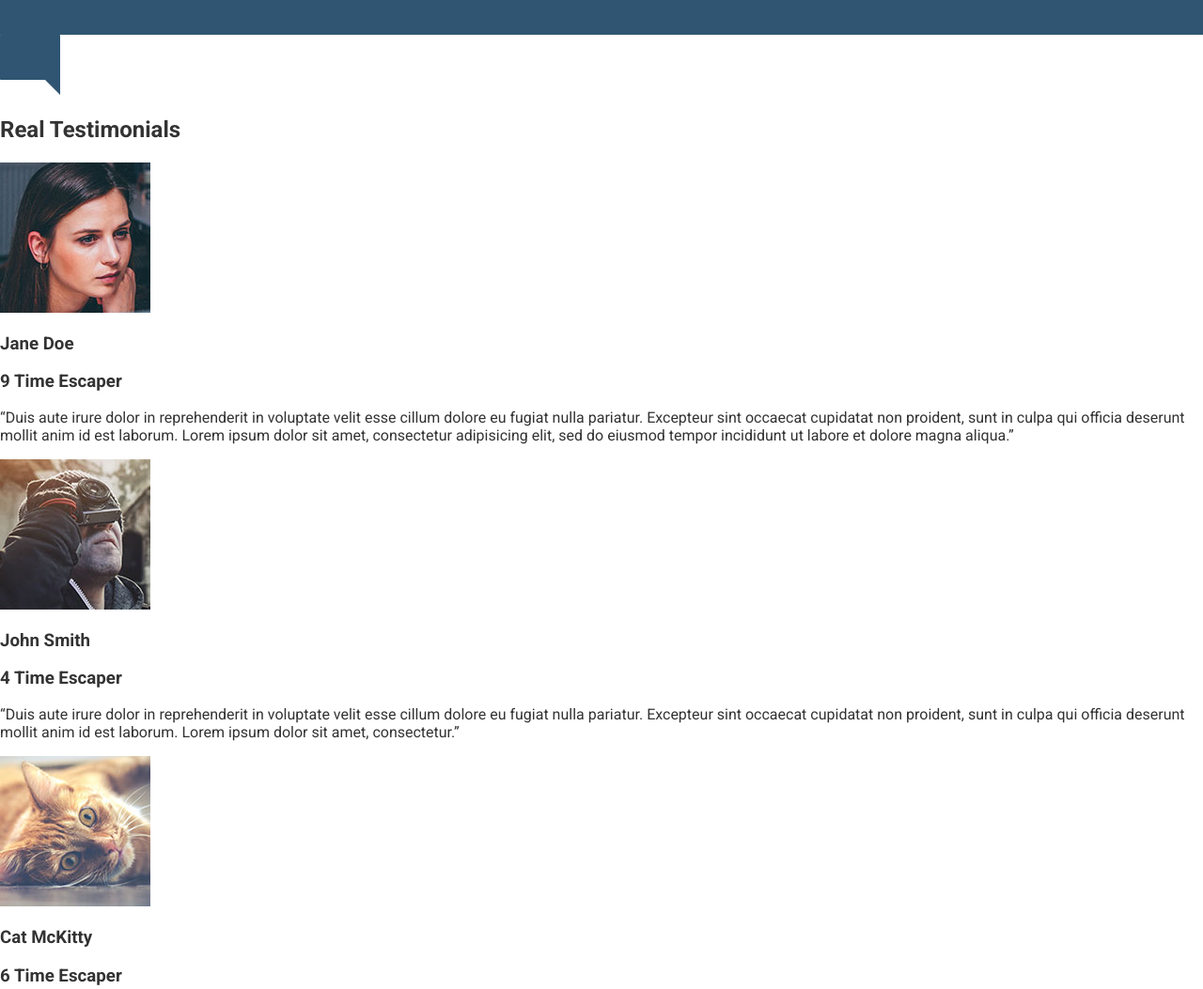
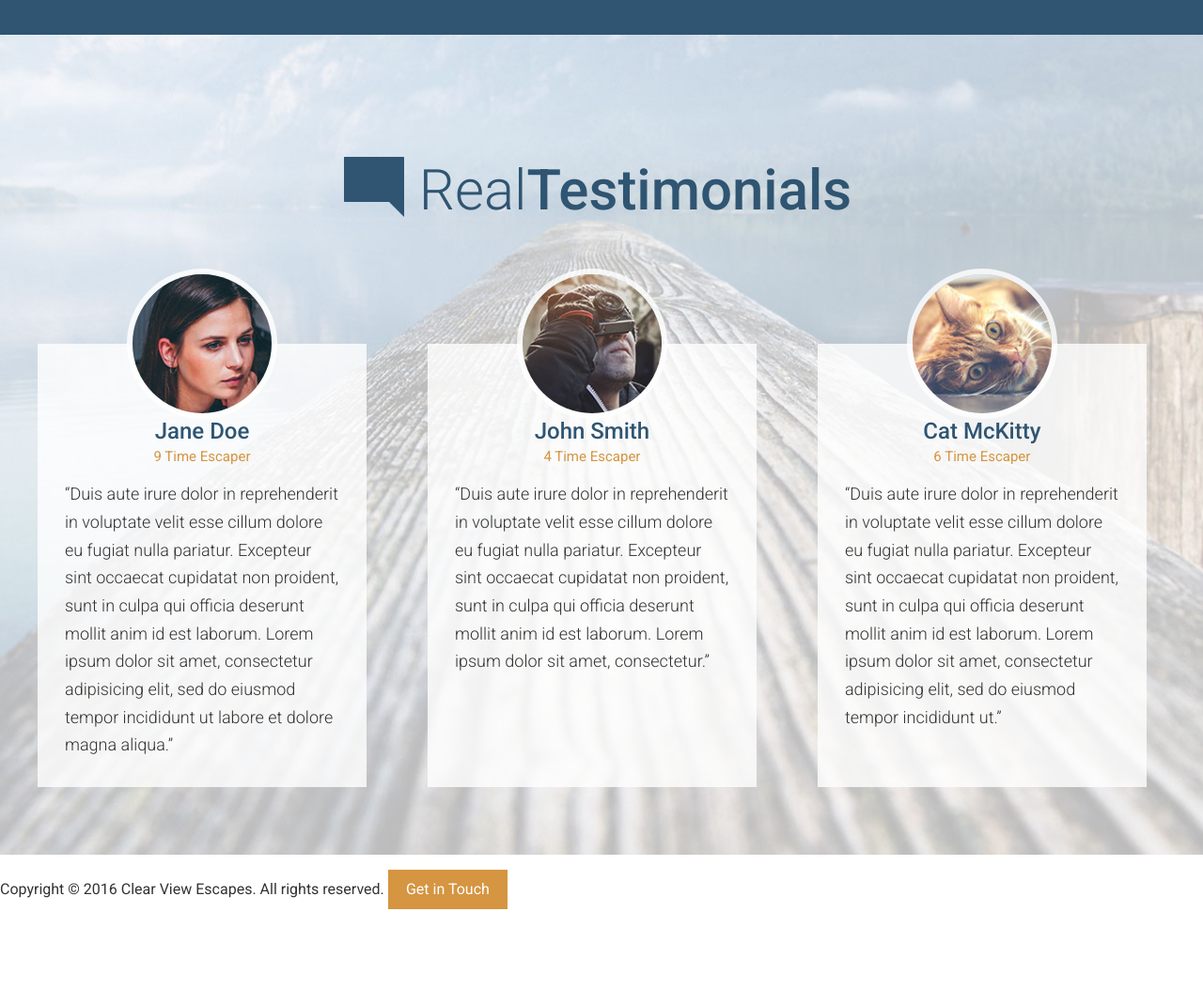
Before and after one commit to amitk2016/mighty-travel, a website: page app/index.html in a window 1280 px wide. Shown: the part 2960-4013 px from the top of the page at 94% size. After the commit the page ends 3944 px from the top, so only its background shows below. Drawn offline with Linux system fonts and the light colour scheme.

Commit message:
testimonial done

```diff
--- a/app/assets/styles/modules/_page-section.css
+++ b/app/assets/styles/modules/_page-section.css
@@ -9,4 +9,14 @@
 	&__blue{
 		background-color: $mainBlue;
 	}
+
+	&--testimonials{
+		background-color: #e0e6ef;
+
+		@mixin atMedium{
+
+		background:url('/assets/images/testimonials-bg.jpg') top center no-repeat;
+		background-size: cover;
+		}
+	}
 }
--- a/app/assets/styles/modules/_row.css
+++ b/app/assets/styles/modules/_row.css
@@ -3,8 +3,20 @@
 
 	@mixin clearfix;
 
+	&--t-padding{
+		padding-top: 80px;
+	}
+
 	&--gutters{
 		margin-right:-65px;
+	}
+
+	&--gutters-small{
+		margin-right:-45px;
+	}
+
+	&--gutters-small > div {
+		padding-right:45px;
 	}
 
 	&--gutters-large{
@@ -58,5 +70,22 @@
 
 	}
 
+	/*Begin Equal height rules*/
+
+		&--equal-height-at-medium{
+
+			@mixin atMedium{
+
+				display:flex;
+
+			}
+			& > div{
+				float: none;
+				display: flex;
+			}
+
+
+
+		}
 
 }
--- a/app/assets/styles/modules/_section-title.css
+++ b/app/assets/styles/modules/_section-title.css
@@ -13,6 +13,11 @@
 	strong{
 		font-weight: 500;
 	}
+
+	&--blue{
+		color:$mainBlue;
+	}
+
 	&__icon{
 		display: block;
 		margin-left: auto;
@@ -24,6 +29,9 @@
 			margin-right:0.5rem;
 			display: inline-block;
 			margin-bottom:0;
+			position: relative;
+			top:8px;
+			left:-8px;
 		}
 	}
 }
--- /dev/null
+++ b/app/assets/styles/modules/_testimonial.css
@@ -0,0 +1,31 @@
+.testimonial{
+	background-color: rgba(255,255,255,0.8);
+	padding:0 1.8125rem 1px 1.8125rem;
+
+	&__photo{
+		border-radius:50%;
+		overflow: hidden;
+		width:160px;
+		height:160px;
+		margin:0 auto -80px auto;
+		position: relative;
+		top:-80px;
+		border:6px solid rgba(255,255,255,0.8);
+	}
+
+	&__title{
+		color:$mainBlue;
+		text-align: center;
+		font-size:1.5rem;
+		font-weight:500;
+		margin:0;
+	}
+
+	&__subtitle{
+		color:$mainOrange;
+		text-align: center;
+		font-size:0.9375rem;
+		font-weight:400;
+		margin:0.25rem 0 1rem 0;
+	}
+}
--- a/app/assets/styles/modules/_wrapper.css
+++ b/app/assets/styles/modules/_wrapper.css
@@ -25,5 +25,16 @@
 		padding-right:0;
 	}
 
+	&--no-padding-until-medium{
+		padding-left:0;
+		padding-right:0;
+
+		@mixin atMedium{
+			padding-left: 18px;
+			padding-right: 18px;
+		}
+
+	}
+
 
 }
--- a/app/assets/styles/styles.css
+++ b/app/assets/styles/styles.css
@@ -11,3 +11,4 @@
 @import "modules/_generic-content-container";
 @import "modules/_section-title";
 @import "modules/_feature-item";
+@import "modules/_testimonial";
--- a/app/index.html
+++ b/app/index.html
@@ -124,24 +124,46 @@
 
   </div>
 
-  <div id="testimonials">
-    <img src="assets/images/icons/comment.svg">
-    <h2>Real Testimonials</h2>
+  <div id="testimonials" class="page-section page-section--testimonials">
+      <div class="wrapper wrapper--no-padding-until-medium">
 
-    <img src="assets/images/testimonial-jane.jpg">
-    <h3>Jane Doe</h3>
-    <h3>9 Time Escaper</h3>
-    <p>&ldquo;Duis aute irure dolor in reprehenderit in voluptate velit esse cillum dolore eu fugiat nulla pariatur. Excepteur sint occaecat cupidatat non proident, sunt in culpa qui officia deserunt mollit anim id est laborum. Lorem ipsum dolor sit amet, consectetur adipisicing elit, sed do eiusmod tempor incididunt ut labore et dolore magna aliqua.&rdquo;</p>
+        <h2 class="section-title section-title--blue"> <img class="section-title__icon" src="assets/images/icons/comment.svg">Real<strong>Testimonials</strong></h2>
 
-    <img src="assets/images/testimonial-john.jpg">
-    <h3>John Smith</h3>
-    <h3>4 Time Escaper</h3>
-    <p>&ldquo;Duis aute irure dolor in reprehenderit in voluptate velit esse cillum dolore eu fugiat nulla pariatur. Excepteur sint occaecat cupidatat non proident, sunt in culpa qui officia deserunt mollit anim id est laborum. Lorem ipsum dolor sit amet, consectetur.&rdquo;</p>
+        <div class="row row--gutters row--equal-height-at-medium row--t-padding row--gutters-small generic-content-container">
+          <div class="row__medium-4">
+            <div class="testimonial">
+              <div class="testimonial__photo">
+                <img src="assets/images/testimonial-jane.jpg">
+              </div>
+              <h3 class="testimonial__title">Jane Doe</h3>
+              <h4 class="testimonial__subtitle">9 Time Escaper</h4>
+              <p>&ldquo;Duis aute irure dolor in reprehenderit in voluptate velit esse cillum dolore eu fugiat nulla pariatur. Excepteur sint occaecat cupidatat non proident, sunt in culpa qui officia deserunt mollit anim id est laborum. Lorem ipsum dolor sit amet, consectetur adipisicing elit, sed do eiusmod tempor incididunt ut labore et dolore magna aliqua.&rdquo;</p>
+            </div>
+          </div>
+          <div class="row__medium-4">
+            <div class="testimonial">
+              <div class="testimonial__photo">
+                <img src="assets/images/testimonial-john.jpg">
+              </div>
+              <h3 class="testimonial__title">John Smith</h3>
+              <h3 class="testimonial__subtitle">4 Time Escaper</h3>
+              <p>&ldquo;Duis aute irure dolor in reprehenderit in voluptate velit esse cillum dolore eu fugiat nulla pariatur. Excepteur sint occaecat cupidatat non proident, sunt in culpa qui officia deserunt mollit anim id est laborum. Lorem ipsum dolor sit amet, consectetur.&rdquo;</p>
+            </div>
+          </div>
+          <div class="row__medium-4">
+              <div class="testimonial">
+                <div class="testimonial__photo">
+                 <img src="assets/images/testimonial-cat.jpg">
+                </div>
+              <h3 class="testimonial__title" >Cat McKitty</h3>
+              <h4 class="testimonial__subtitle" >6 Time Escaper</h4>
+              <p>&ldquo;Duis aute irure dolor in reprehenderit in voluptate velit esse cillum dolore eu fugiat nulla pariatur. Excepteur sint occaecat cupidatat non proident, sunt in culpa qui officia deserunt mollit anim id est laborum. Lorem ipsum dolor sit amet, consectetur adipisicing elit, sed do eiusmod tempor incididunt ut.&rdquo;</p>
+            </div>
+          </div>
+        </div>
 
-    <img src="assets/images/testimonial-cat.jpg">
-    <h3>Cat McKitty</h3>
-    <h3>6 Time Escaper</h3>
-    <p>&ldquo;Duis aute irure dolor in reprehenderit in voluptate velit esse cillum dolore eu fugiat nulla pariatur. Excepteur sint occaecat cupidatat non proident, sunt in culpa qui officia deserunt mollit anim id est laborum. Lorem ipsum dolor sit amet, consectetur adipisicing elit, sed do eiusmod tempor incididunt ut.&rdquo;</p>
+      </div>
+
   </div>
 
 
--- a/app/temp/styles/styles.css
+++ b/app/temp/styles/styles.css
@@ -563,6 +563,19 @@ a{
   padding-right:0;
 }
 
+.wrapper--no-padding-until-medium{
+  padding-left:0;
+  padding-right:0;
+}
+
+@media (min-width:800px) {
+
+  .wrapper--no-padding-until-medium {
+    padding-left: 18px;
+    padding-right: 18px;
+  }
+}
+
 .page-section{
 	padding:1.2rem 0;
 }
@@ -576,6 +589,18 @@ a{
 
 .page-section__blue{
   background-color: #2f5572;
+}
+
+.page-section--testimonials{
+  background-color: #e0e6ef;
+}
+
+@media (min-width:800px) {
+
+  .page-section--testimonials {
+    background: url('/assets/images/testimonials-bg.jpg') top center no-repeat;
+    background-size: cover;
+  }
 }
 
 .headline{
@@ -633,8 +658,20 @@ a{
   display: table;
 }
 
+.row--t-padding{
+  padding-top: 80px;
+}
+
 .row--gutters{
   margin-right:-65px;
+}
+
+.row--gutters-small{
+  margin-right:-45px;
+}
+
+.row--gutters-small > div {
+  padding-right:45px;
 }
 
 .row--gutters-large{
@@ -683,6 +720,24 @@ a{
   }
 }
 
+/*Begin Equal height rules*/
+
+@media (min-width:800px) {
+
+  .row--equal-height-at-medium {
+    display: -webkit-box;
+    display: -ms-flexbox;
+    display: flex;
+  }
+}
+
+.row--equal-height-at-medium > div{
+  float: none;
+  display: -webkit-box;
+  display: -ms-flexbox;
+  display: flex;
+}
+
 .generic-content-container p{
   font-weight: 300;
   line-height: 1.65;
@@ -721,6 +776,10 @@ a{
   font-weight: 500;
 }
 
+.section-title--blue{
+  color:#2f5572;
+}
+
 .section-title__icon{
   display: block;
   margin-left: auto;
@@ -735,6 +794,9 @@ a{
     margin-right: 0.5rem;
     display: inline-block;
     margin-bottom: 0;
+    position: relative;
+    top: 8px;
+    left: -8px;
   }
 }
 
@@ -780,3 +842,35 @@ a{
     text-align: left;
   }
 }
+
+.testimonial{
+	background-color: rgba(255,255,255,0.8);
+	padding:0 1.8125rem 1px 1.8125rem;
+}
+
+.testimonial__photo{
+  border-radius:50%;
+  overflow: hidden;
+  width:160px;
+  height:160px;
+  margin:0 auto -80px auto;
+  position: relative;
+  top:-80px;
+  border:6px solid rgba(255,255,255,0.8);
+}
+
+.testimonial__title{
+  color:#2f5572;
+  text-align: center;
+  font-size:1.5rem;
+  font-weight:500;
+  margin:0;
+}
+
+.testimonial__subtitle{
+  color:#d59541;
+  text-align: center;
+  font-size:0.9375rem;
+  font-weight:400;
+  margin:0.25rem 0 1rem 0;
+}
```
